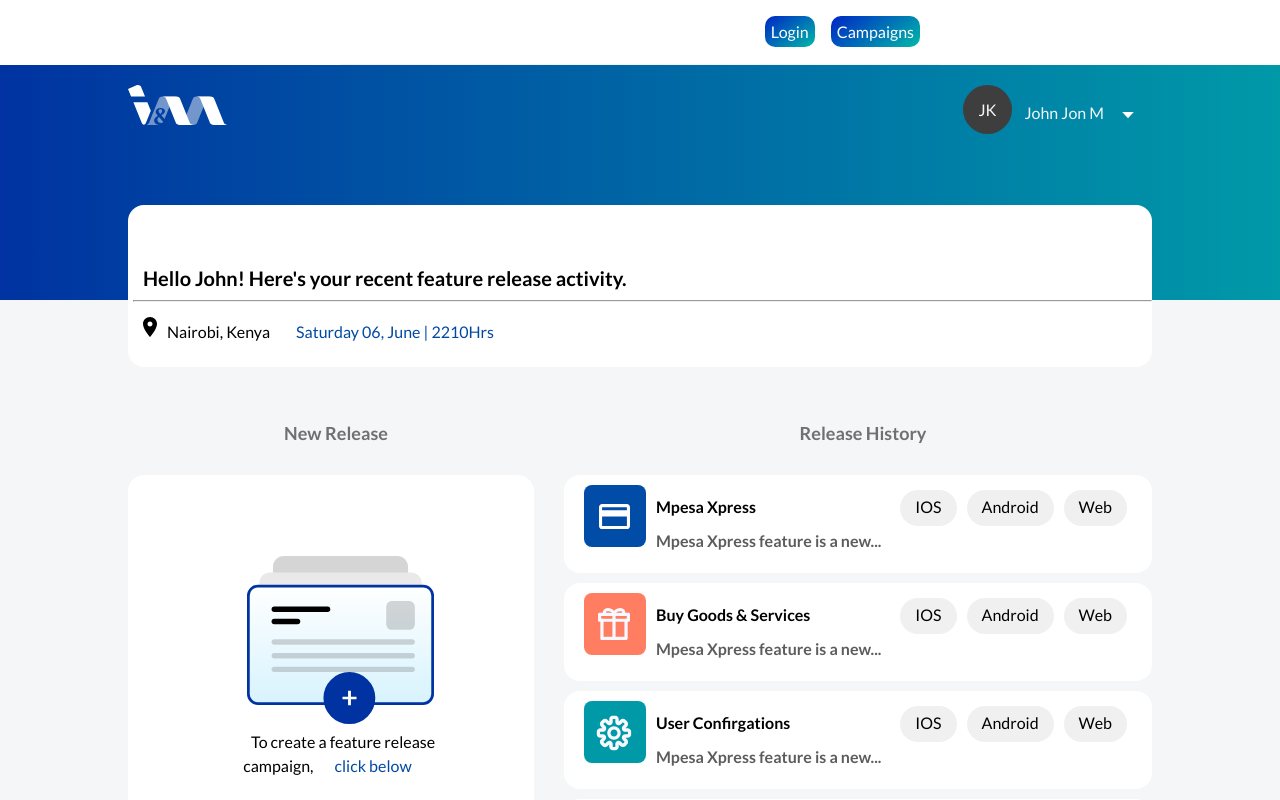
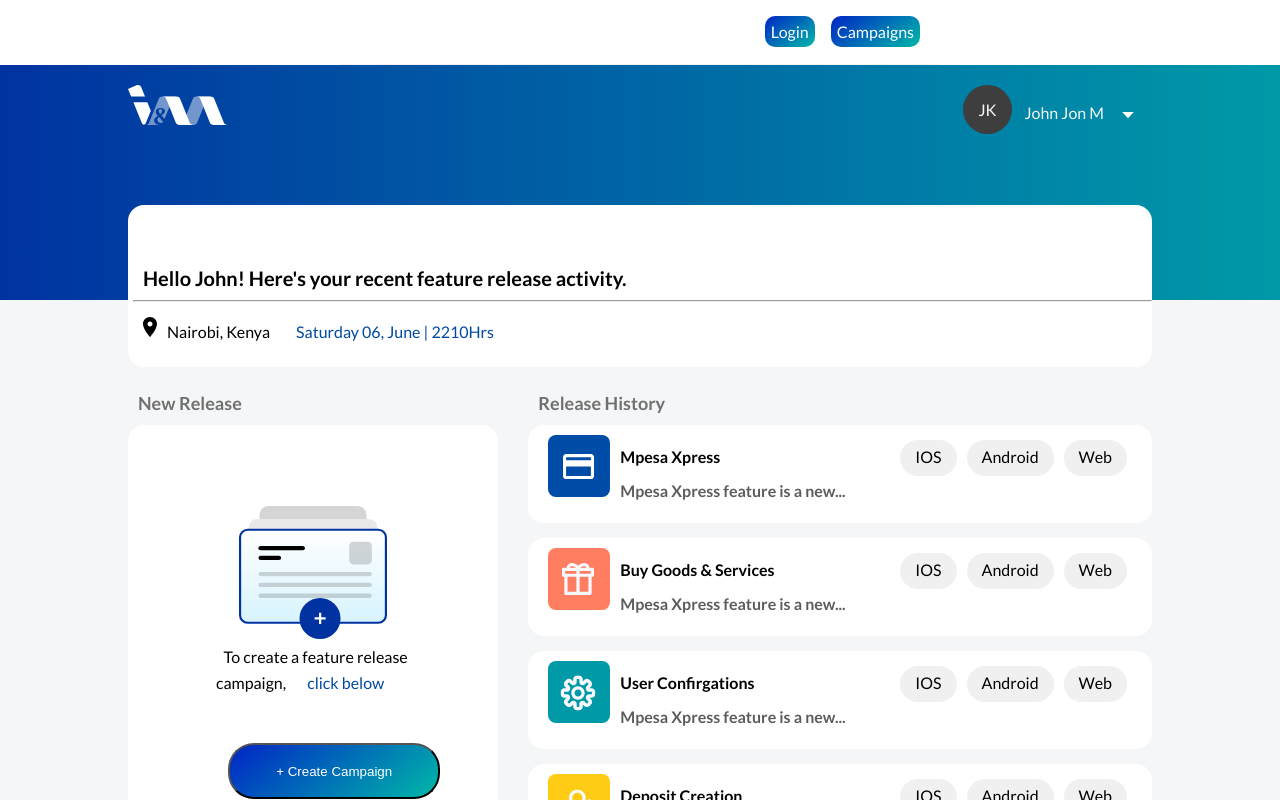
Before and after one commit to DannyMyles/Campaigns, a React (Create React App) app: page /campaign in a window 1280 px wide. Shown: the top 800 px of the page. Built offline with nearby package versions, Linux system fonts and the light colour scheme; data requests are answered from the project's data file; the HTML template or start-up script is replaced by a standard one.

Commit message:
Modifies the global styling

```diff
--- a/src/components/ReleasePopUp/ReleasePopUp.tsx
+++ b/src/components/ReleasePopUp/ReleasePopUp.tsx
@@ -2,7 +2,9 @@
 
 const ReleasePopUp = () => {
   return (
-    <div>ReleasePopUp</div>
+    <div>
+
+    </div>
   )
 }
 
--- a/src/components/campaigns/campaigns.css
+++ b/src/components/campaigns/campaigns.css
@@ -1,6 +1,7 @@
 .top-header {
     width: 100%;
     background-color: #f4f6f7;
+    height: 100%;
 }
 
 .profile {
@@ -45,11 +46,7 @@
 a {
     padding: 16px;
 }
-.release-title h4{
-    margin-left: 10px;
-    font-size: 18px;
-    color: #707070;
-}
+
 .name-profile .name-title {
     display: flex;
 }
@@ -116,18 +113,16 @@
 }
 .release-container {
     display: flex;
-    text-align: center;
+}
+.release-title h4{
+    margin-left: 10px;
+    font-size: 18px;
+    color: #707070;
 }
 
 .release-hitory {
-
     padding-left: 30px;
     width: 70%;
-}
-
-.release-title {
-    margin: 30px 0;
-
 }
 
 .campaign {
@@ -138,31 +133,33 @@
     align-items: flex-start;
     border-radius: 16px;
     background-color: #fff;
-    margin-bottom: 10px;
+    margin-bottom: 15px;
 }
 
-.create-campaign {
+.create-campaign{
     width: 100%;
-    height: 70%;
-    padding: 81px 60px 92px 79px;
+    height: 73%;
+    padding: 81px 79px 81px 79px;
     border-radius: 16px;
     background-color: #fff;
+    align-items: center;
+    text-align: center;
+    font-size: 20px;
 }
 
 
 .create-campaign .create-image img {
     width: 70%;
+    height: 100%;
+    border-radius: 16px;
 }
 
 .create-button button {
-    width: 222.9px;
-    height: 55px;
-    margin: 48px 21.1px 0 23px;
-    padding: 18px 36.8px 18px 43.8px;
+    width: 100%;
+    height: 3.5rem;
+    margin: 48px 21.1px 30px;
+    padding: 18px 43.8px;
     border-radius: 26px;
-    color: white;
-    outline: none;
-    cursor: pointer;
     background: linear-gradient(142deg, rgba(0, 44, 196, 1) 5%, rgba(0, 180, 169, 1) 97%);
 
 }
--- a/src/components/createCampaigns/createCampaigns.css
+++ b/src/components/createCampaigns/createCampaigns.css
@@ -1,9 +1,7 @@
 .campaign-form {
     border-radius: 10px;
     background-color: #fff;
-
-
-    max-width: 450px;
+    width: 100%;
 }
 
 
@@ -65,13 +63,10 @@
 
 .uploadIcon {
     width: 100%;
-    padding: 30px;
+    padding: 100px;
+    height: 70%;
     border-radius: 8px;
     background-color: #f3f3f3;
-
-
-    border-radius: 8px;
-    background-color: #F3F3F3;
 
 }
 
--- a/src/index.css
+++ b/src/index.css
@@ -1,4 +1,4 @@
-@import url('https://fonts.googleapis.com/css2?family=Lato:ital,wght@0,100;0,300;0,400;0,700;1,300&family=Quicksand:wght@300;400;500&display=swap');
+@import url('https://fonts.googleapis.com/css2?family=Lato:wght@100;300;400;700;900&display=swap');
 * {
 	box-sizing: border-box;
 
@@ -53,11 +53,12 @@
 .input-box input:focus{
 	border:none !important;
 }
-/* .btn-icons img{
-	height: 28px;
-      max-width: 100%;
-} */
-
+button{
+	cursor: pointer;
+	text-align: center;
+    outline: none;
+	color: white;
+}
 /* Global Modal */
 .modalBackground {
 	width: 100vw;
```
Also changed, not shown: src/App.css (deleted, +0 -38 lines).
